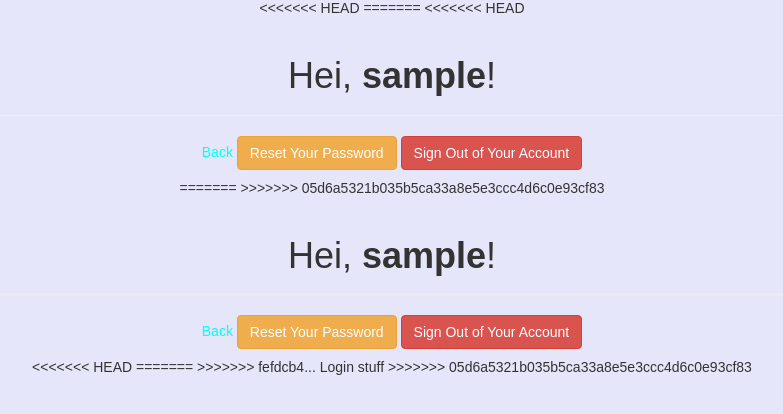
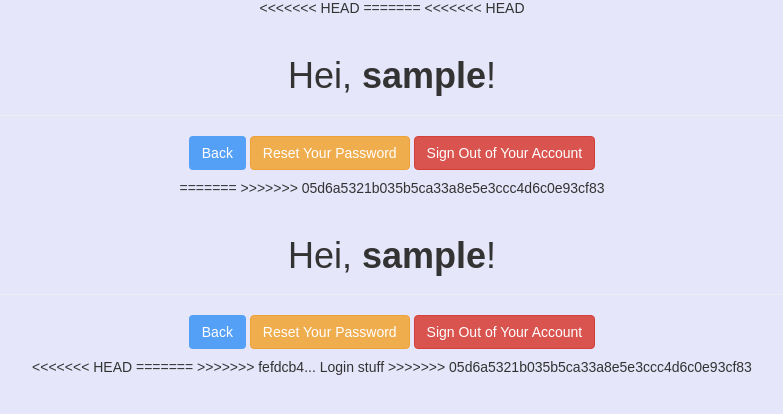
Before and after one commit to EpicRG/SkoleNettside, a PHP site: page /Users/welcome.php in a window 1280 px wide. Shown: the top 414 px of the page, without its empty margins (248-1031 px from the left). Run offline with PHP 8.4, Linux system fonts and the light colour scheme; the visitor is signed in with stand-in values (Sample User, id 1).

Commit message:
bug fixing

```diff
--- a/CSS/Bruker.css
+++ b/CSS/Bruker.css
@@ -1,4 +1,3 @@
-<<<<<<< HEAD
 .back_button {
     color: #fff;
     background-color: rgb(85, 160, 247);
@@ -9,13 +8,6 @@
     font-size: 14px;
     font-weight: normal;
     line-height: 1.42857143;
-=======
-.back_button{
-    display: inline-block;
-    width: 50px;
-    border: 1px solid black;
-    color:rgb(0, 217, 255);
->>>>>>> 05d6a5321b035b5ca33a8e5e3ccc4d6c0e93cf83
     text-align: center;
     white-space: nowrap;
     vertical-align: middle;
@@ -80,9 +72,5 @@
   }
   .back_button .badge {
     color: #f0ad4e;
-<<<<<<< HEAD
-    background-color: #fff;}
-=======
     background-color: #fff;
-  }
->>>>>>> 05d6a5321b035b5ca33a8e5e3ccc4d6c0e93cf83
+}
```
